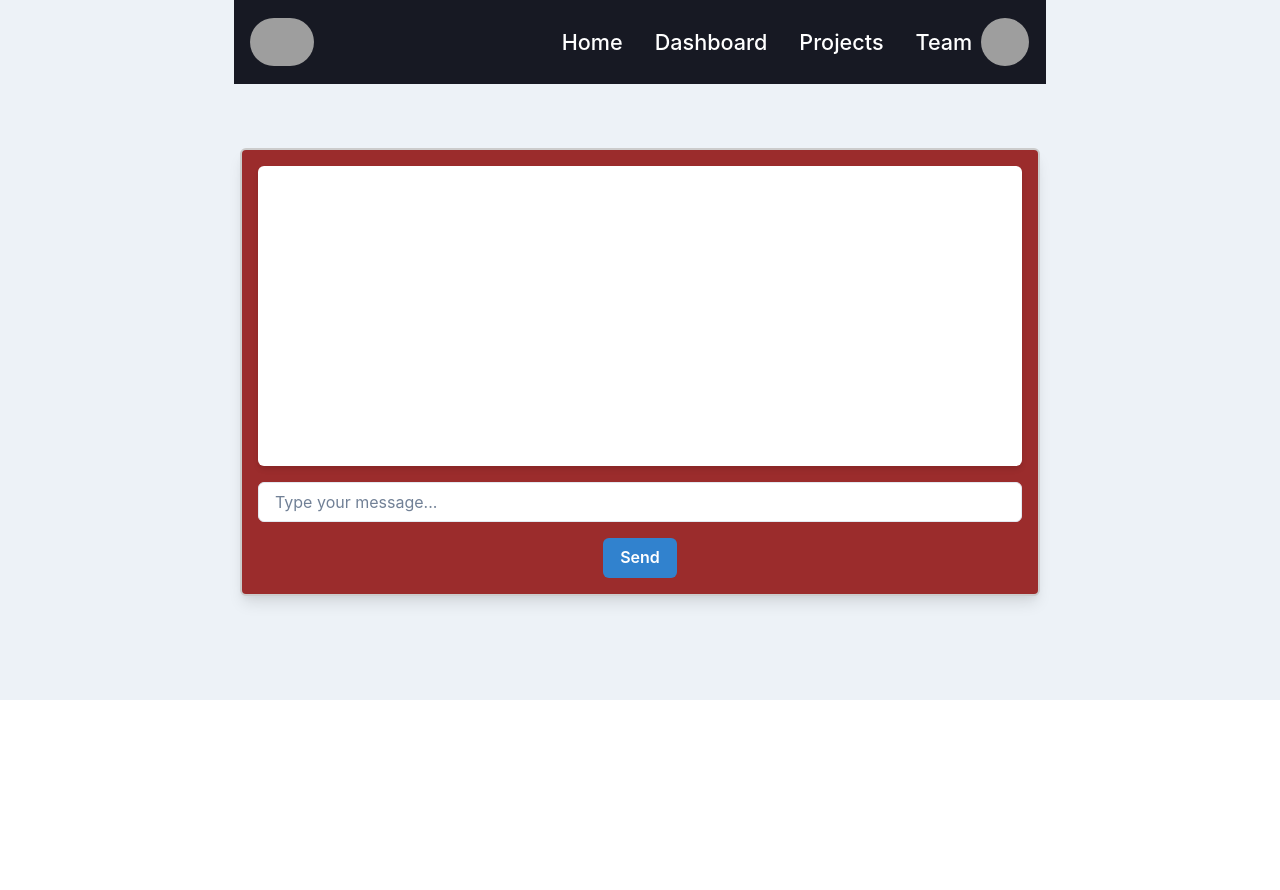
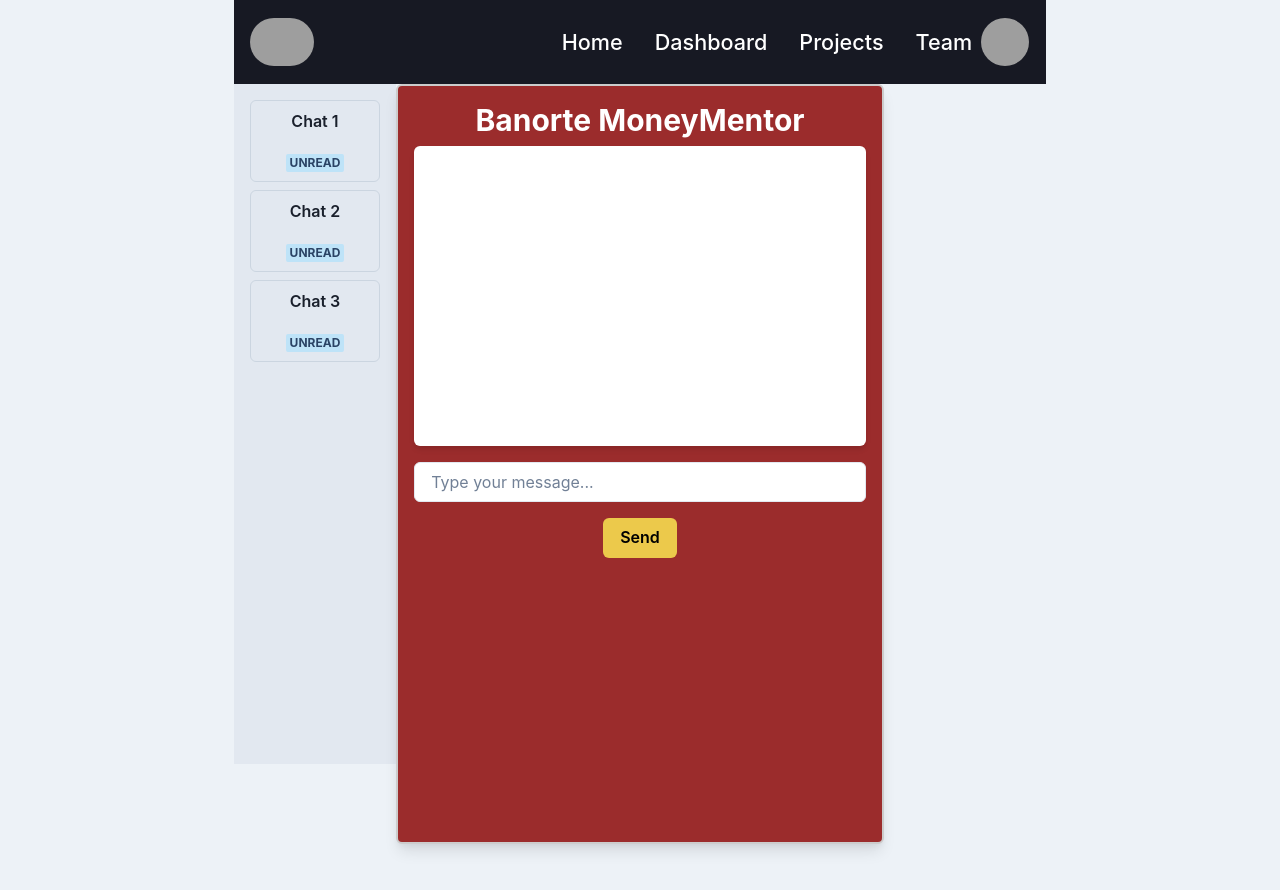
Before and after one commit to linusmtz/hackmty2023, a React (Vite) app in the folder hackmty/: page /chatbot in a window 1280 px wide. Shown: the top 890 px of the page. Before the commit the page ends 800 px from the top, so only its background shows below. Built offline with nearby package versions, Linux system fonts and the light colour scheme; grey boxes are pictures that could not be loaded.

Commit message:
PONTE A JALAR MAIKY

```diff
--- a/hackmty/src/components/AsistenteVirtual/chatBot.jsx
+++ b/hackmty/src/components/AsistenteVirtual/chatBot.jsx
@@ -9,7 +9,46 @@
   extendTheme,
   CSSReset,
   Avatar,
+  Heading,
+  Badge,
 } from '@chakra-ui/react';
+
+function ChatList() {
+  // Sample list of chats (you can replace with dynamic data)
+  const chatList = [
+    { id: 1, name: 'Chat 1' },
+    { id: 2, name: 'Chat 2' },
+    { id: 3, name: 'Chat 3' },
+  ];
+
+  return (
+    <Box
+      bg="gray.200"
+      p={4}
+      maxHeight="calc(100vh - 120px)" // Adjust the height as needed
+      overflowY="auto" // Enable scrolling if the chat list overflows
+    >
+      <VStack spacing={2} align="left">
+        {chatList.map((chat) => (
+          <Box
+            key={chat.id}
+            p={2}
+            borderRadius="md"
+            borderWidth="1px"
+            borderColor="gray.300"
+            _hover={{
+              bg: 'blue.100',
+              cursor: 'pointer',
+            }}
+          >
+            <Text fontWeight="semibold">{chat.name}</Text>
+            <Badge colorScheme="blue">Unread</Badge> {/* You can add a badge for unread messages */}
+          </Box>
+        ))}
+      </VStack>
+    </Box>
+  );
+}
 
 const Chatbot = () => {
   const [messages, setMessages] = useState([]);
@@ -71,17 +110,26 @@
   }, [messages]);
 
   return (
+
+    <Box display="grid" gridTemplateColumns="1fr 3fr 1fr" height="100vh">
+    <ChatList />
+
     <Box
       p={4}
-      maxW="800px"
-      mx="auto"
+
       border="2px solid #ccc"
       borderRadius="md"
       boxShadow="lg"
       bg="red.700"
-      marginTop="4rem"
+
       marginBottom="40px"
     >
+
+<Heading as="h2" size="lg" color="white" textAlign="center">
+  Banorte MoneyMentor
+  </Heading>
+
+
       <Box
         id="chat-container"
         p={4}
@@ -92,6 +140,8 @@
         bg="white"
         boxShadow="md"
       >
+
+
         {messages.map((message, index) => (
           <Text
             key={index}
@@ -146,12 +196,14 @@
           onChange={(e) => setInputMessage(e.target.value)}
           bg="white"
         />
-        <Button colorScheme="blue" onClick={handleSendMessage}>
+        <Button colorScheme="yellow" onClick={handleSendMessage}>
           Send
         </Button>
       </VStack>
     </Box>
+    </Box>
   );
+
 };
 
 const theme = extendTheme({
```
